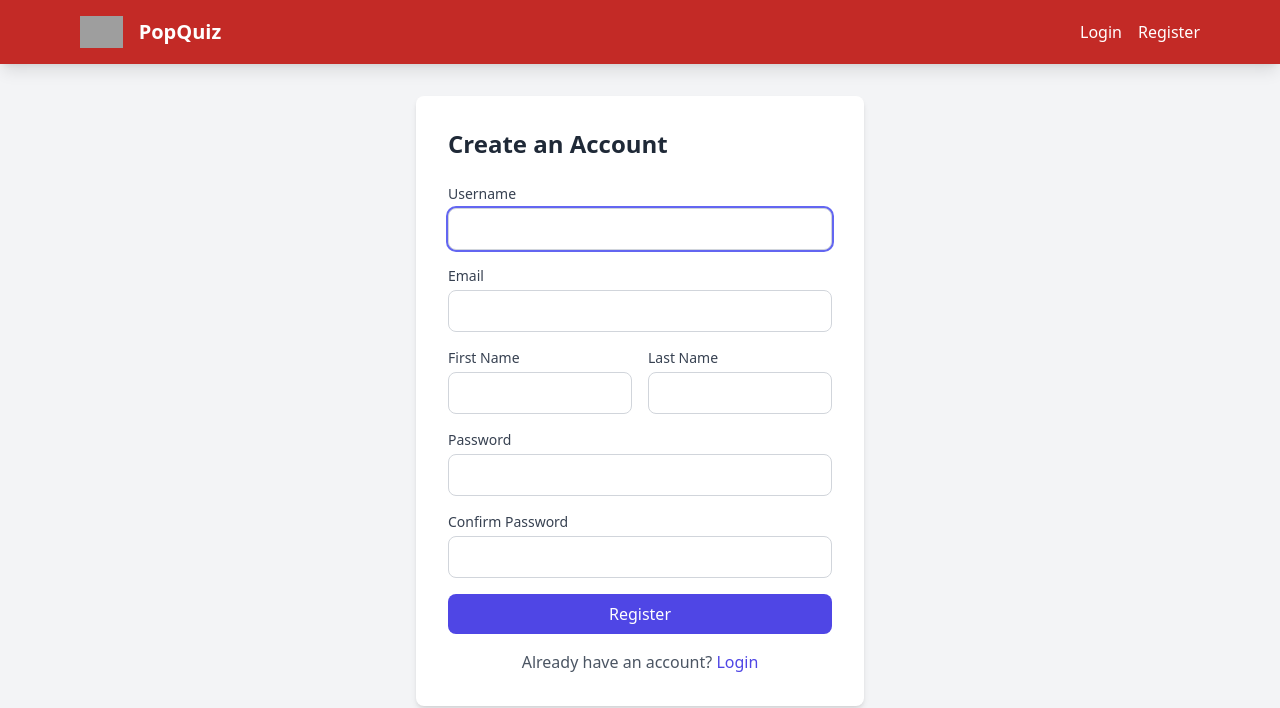
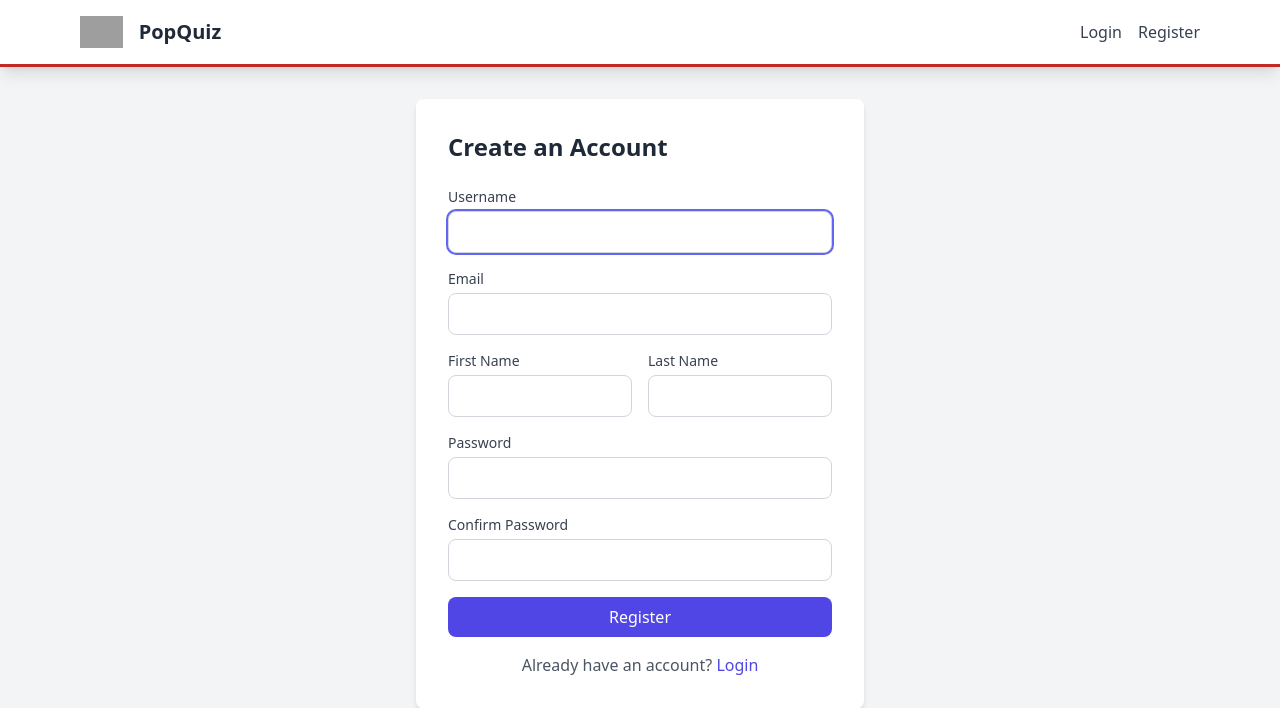
Before and after one commit to chnm/popquiz, a Django app: page /accounts/register/ in a window 1280 px wide. Shown: the top 708 px of the page. Run offline with Django 5.2, Linux system fonts and the light colour scheme; some libraries are stand-ins or nearby versions; grey boxes are pictures that could not be loaded.

Commit message:
Change header to white background with RRCHNM red accent
Switch navigation bar from red background to white background with
red bottom border (3px solid) to make the red RRCHNM logo visible.

Update text colors:
- PopQuiz title: gray-800
- User name: gray-600
- Links: gray-700 with hover to gray-900

Maintains RRCHNM branding with red accent border while improving
logo visibility.

Co-Authored-By: Claude Sonnet 4.5 <noreply@anthropic.com>

```diff
--- a/templates/base.html
+++ b/templates/base.html
@@ -7,26 +7,26 @@
     <script src="https://cdn.tailwindcss.com"></script>
 </head>
 <body class="bg-gray-100 min-h-screen">
-    <nav class="text-white shadow-lg" style="background-color: rgb(195, 42, 38);">
+    <nav class="bg-white shadow-lg" style="border-bottom: 3px solid rgb(195, 42, 38);">
         <div class="max-w-6xl mx-auto px-4">
             <div class="flex justify-between items-center py-4">
                 <div class="flex items-center space-x-4">
                     <a href="https://rrchnm.org/" target="_blank" rel="noopener noreferrer">
                         <img src="https://rrchnm.org/wp-content/uploads/2022/07/RRCHNM-logo-whiteBG-v2.png" alt="RRCHNM Logo" class="h-8">
                     </a>
-                    <a href="{% url 'home' %}" class="text-xl font-bold">PopQuiz</a>
+                    <a href="{% url 'home' %}" class="text-xl font-bold text-gray-800">PopQuiz</a>
                 </div>
                 <div class="flex items-center space-x-4">
                     {% if user.is_authenticated %}
-                        <span class="text-white/80">{{ user.first_name }} {{ user.last_name }}</span>
-                        <a href="{% url 'profile' user.username %}" class="hover:text-white/60">My Profile</a>
+                        <span class="text-gray-600">{{ user.first_name }} {{ user.last_name }}</span>
+                        <a href="{% url 'profile' user.username %}" class="text-gray-700 hover:text-gray-900">My Profile</a>
                         <form method="post" action="{% url 'logout' %}" class="inline">
                             {% csrf_token %}
-                            <button type="submit" class="hover:text-white/60">Logout</button>
+                            <button type="submit" class="text-gray-700 hover:text-gray-900">Logout</button>
                         </form>
                     {% else %}
-                        <a href="{% url 'login' %}" class="hover:text-white/60">Login</a>
-                        <a href="{% url 'register' %}" class="hover:text-white/60">Register</a>
+                        <a href="{% url 'login' %}" class="text-gray-700 hover:text-gray-900">Login</a>
+                        <a href="{% url 'register' %}" class="text-gray-700 hover:text-gray-900">Register</a>
                     {% endif %}
                 </div>
             </div>
```
